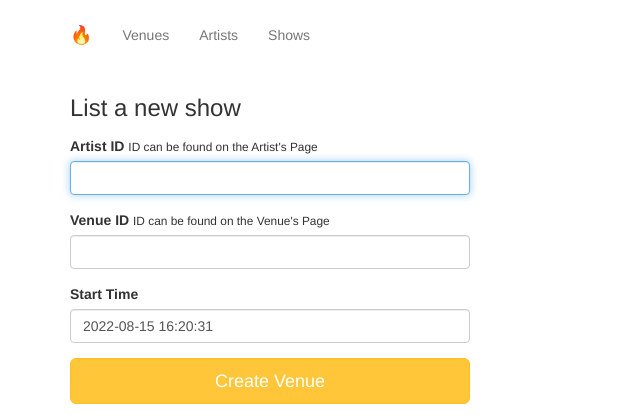
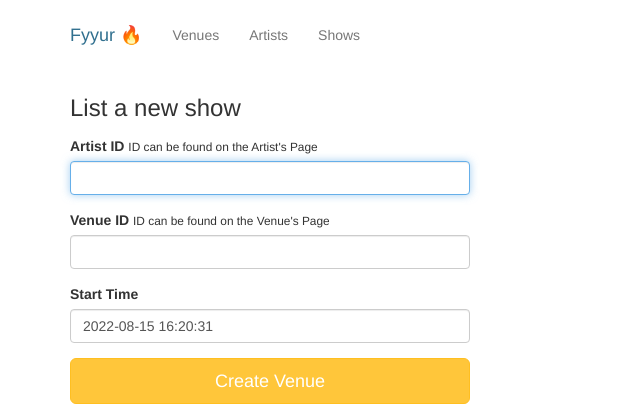
Before and after one commit to ElvisAns/fyyur, a Flask app: page /shows/create in a window 1280 px wide. Shown: the top 420 px of the page, without its empty margins (0-640 px from the left). Run offline with Flask 2, Linux system fonts and the light colour scheme; some libraries are stand-ins or nearby versions.

Commit message:
Some revamp on the main app frontend

```diff
--- a/projects/01_fyyur/templates/layouts/main.html
+++ b/projects/01_fyyur/templates/layouts/main.html
@@ -38,7 +38,6 @@
 
   <!-- Wrap all page content here -->
   <div id="wrap">
-
     <!-- Fixed navbar -->
     <div class="navbar navbar-default navbar-fixed-top">
       <div class="container">
@@ -48,7 +47,7 @@
             <span class="icon-bar"></span>
             <span class="icon-bar"></span>
           </button>
-          <a class="navbar-brand" href="/">🔥</a>
+          <a class="navbar-brand" href="/"><span class="text-info">Fyyur</span> 🔥</a>
         </div>
         <div class="collapse navbar-collapse">
           <ul class="nav navbar-nav">
```
